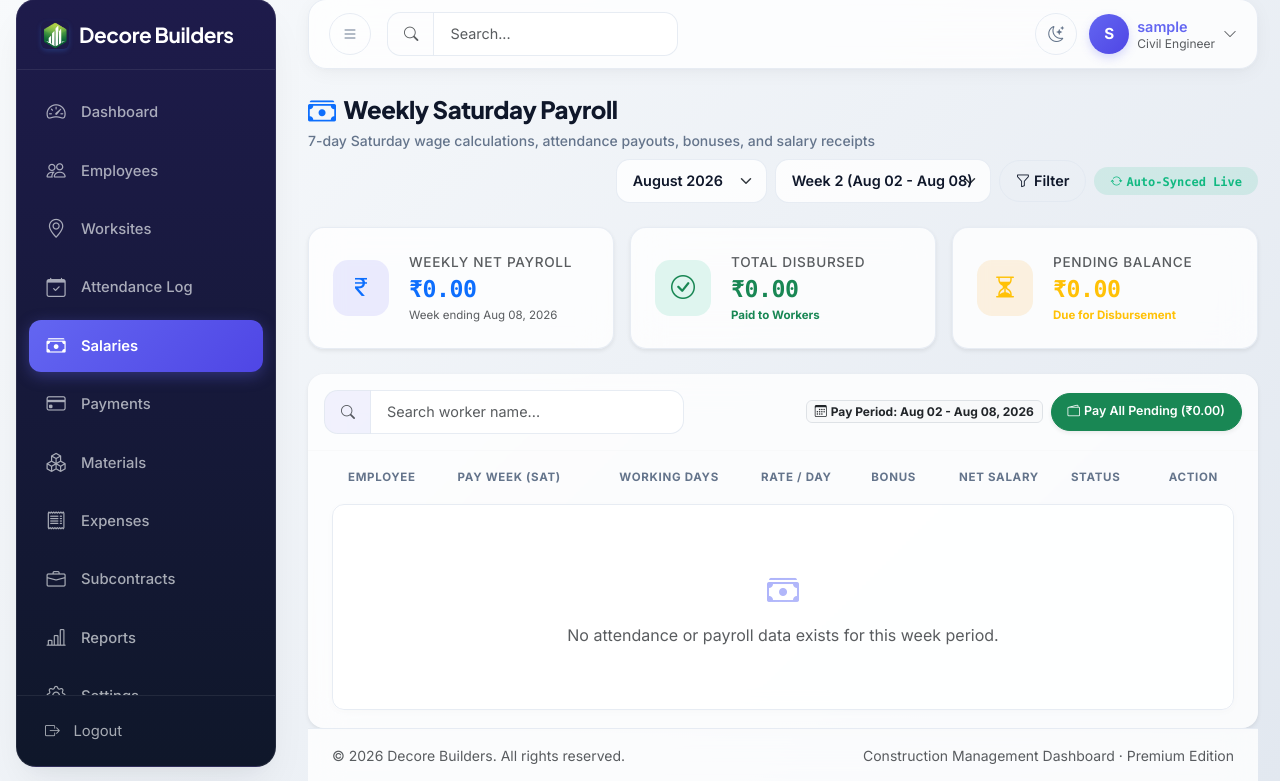
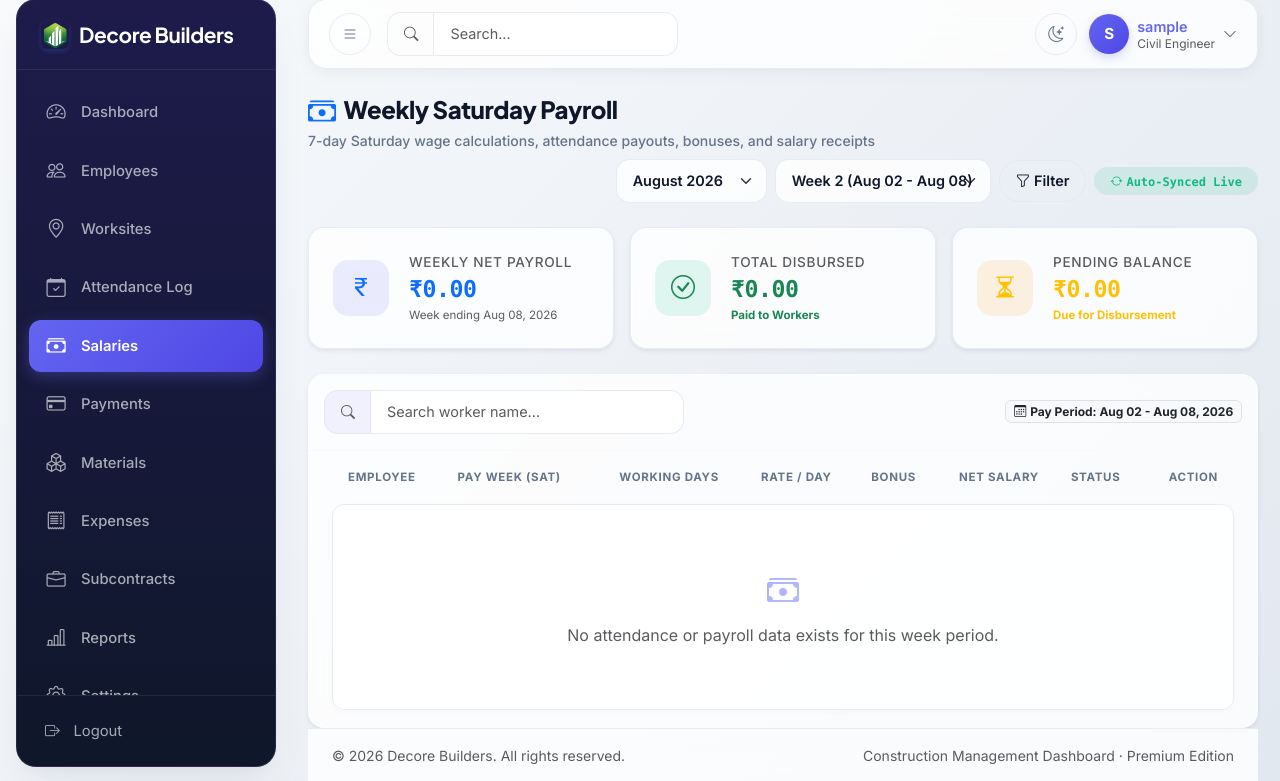
Before and after one commit to MIK7985/Decore-Construction-Web-App, a Django app: page /salaries/ in a window 1280 px wide. Shown: the part 17-798 px from the top of the page. Run offline with Django 5.2, Linux system fonts and the light colour scheme; the visitor is signed in with stand-in values (Sample User, id 1); data that the repository does not hold is empty.

Commit message:
UI: Removed Pay All Pending option from weekly payroll list view

```diff
--- a/templates/salaries/salary_list.html
+++ b/templates/salaries/salary_list.html
@@ -74,13 +74,6 @@
         </form>
         <div class="d-flex align-items-center gap-2 flex-wrap ms-md-auto">
             <span class="badge bg-light text-dark border py-1.5 px-2.5"><i class="bi bi-calendar3 me-1"></i>Pay Period: {{ start_date|date:"M d" }} - {{ end_date|date:"M d, Y" }}</span>
-            {% if totals.pending > 0 and request.user.profile.role == 'engineer' or request.user.is_superuser %}
-            <form method="post" action="{% url 'salaries:pay_all' %}" onsubmit="return confirm('Are you sure you want to mark all workers as paid for this week? This will record cash payment entries for all workers with pending balances.');">
-                {% csrf_token %}
-                <input type="hidden" name="period" value="{{ selected_period }}">
-                <button type="submit" class="btn btn-sm btn-success rounded-pill px-3 shadow-sm d-inline-flex align-items-center gap-1" style="font-size:0.78rem; font-weight:600;"><i class="bi bi-wallet2"></i>Pay All Pending (₹{{ totals.pending|floatformat:2|intcomma }})</button>
-            </form>
-            {% endif %}
         </div>
     </div>
 
```
